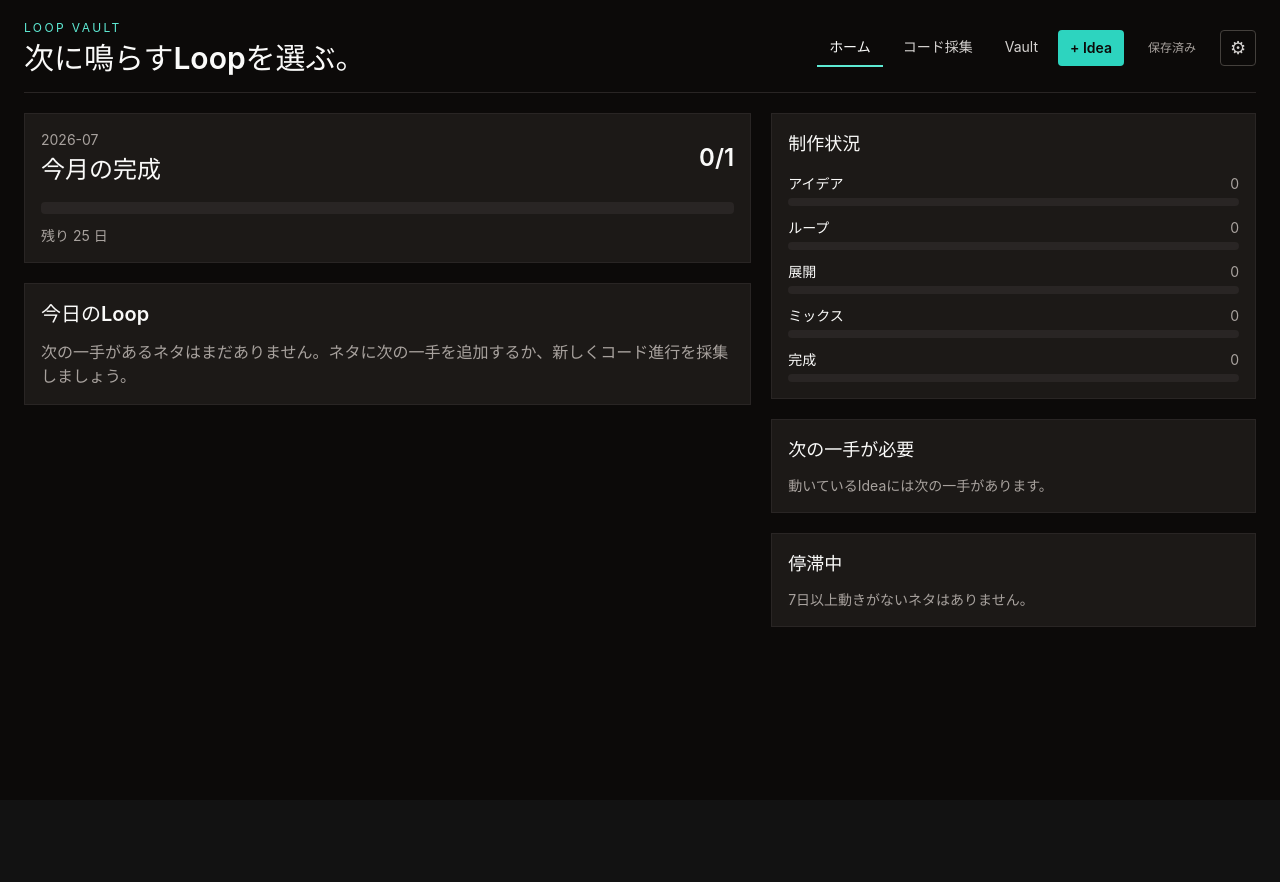
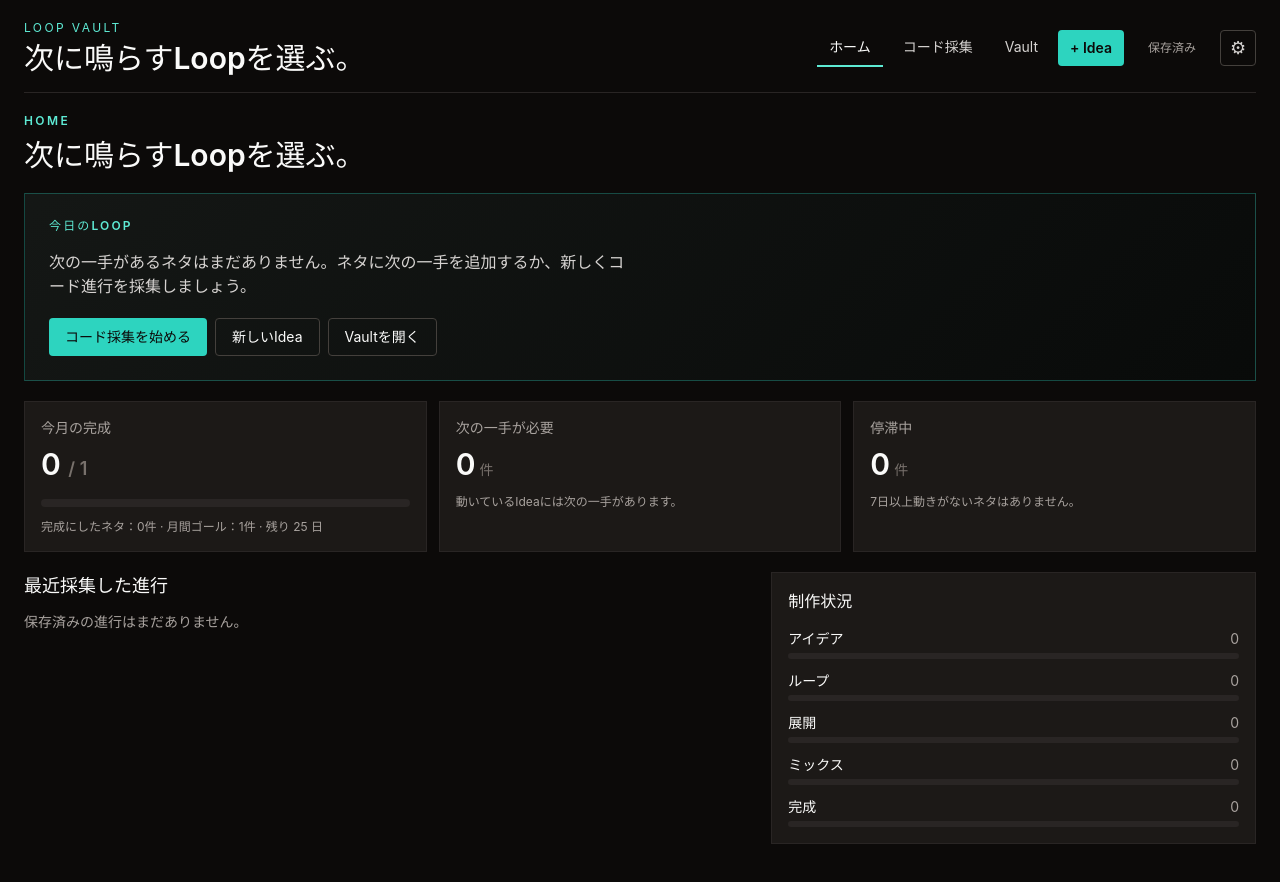
Before and after one commit to Takuyakou/loop-vault, a React (Vite) app: page / in a window 1280 px wide. Before the commit the page ends 800 px from the top, so only its background shows below. Built offline with nearby package versions, Linux system fonts and the light colour scheme.

Commit message:
P3-02: Homeを今日のLoop中心に刷新

```diff
--- a/src/App.tsx
+++ b/src/App.tsx
@@ -11,7 +11,7 @@ import {
   canOpenAssetPath,
   openableAssetExtensions,
 } from "./domain/assetSecurity";
-import { statusLabel } from "./domain/displayLabels";
+import { displayKey, statusLabel } from "./domain/displayLabels";
 import { filterAndSortIdeas, type IdeaFilters } from "./domain/libraryFilters";
 import { monthlyStats } from "./domain/monthlyStats";
 import { pickFocus } from "./domain/focus";
@@ -206,6 +206,9 @@ async function analyzeMidiPath(path: string) {
                 copy={copy}
                 language={language}
                 openDetail={openDetail}
+                openCapture={() => setView("capture")}
+                openCreate={() => setCreateOpen(true)}
+                openVault={() => setView("library")}
                 updateNextAction={updateNextAction}
                 transitionIdea={transitionIdea}
                 setToast={setToast}
@@ -516,6 +519,9 @@ function HomeView({
   copy,
   language,
   openDetail,
+  openCapture,
+  openCreate,
+  openVault,
   updateNextAction,
   transitionIdea,
   setToast,
@@ -525,6 +531,9 @@ function HomeView({
   copy: AppCopy;
   language: AppLanguage;
   openDetail: (id: string) => void;
+  openCapture: () => void;
+  openCreate: () => void;
+  openVault: () => void;
   updateNextAction: (id: string, text: string, now?: Date) => void;
   transitionIdea: (id: string, to: Status, now?: Date) => TransitionResult;
   setToast: (toast: string) => void;
@@ -533,6 +542,14 @@ function HomeView({
   const focus = pickFocus(ideas, now);
   const stats = monthlyStats(ideas, now, monthlyGoal);
   const progress = Math.min(100, (stats.doneCount / stats.goal) * 100);
+  const focusBlock = focus.focus?.progressionBlocks?.[0];
+  const focusPreview = focusBlock
+    ? formatProgressionText(focusBlock.chords).split("\n")[0]
+    : focus.focus?.chordMemo.split("\n").find((line) => line.trim());
+  const recentProgressions = ideas
+    .flatMap((idea) => (idea.progressionBlocks ?? []).map((block) => ({ idea, block })))
+    .sort((left, right) => new Date(right.block.capturedAt).getTime() - new Date(left.block.capturedAt).getTime())
+    .slice(0, 3);
 
   useEffect(() => {
     const timer = setInterval(() => setNow(new Date()), 60_000);
@@ -545,89 +562,97 @@ function HomeView({
   }
 
   return (
-    <div className="grid gap-5 py-5 lg:grid-cols-[1.2fr_0.8fr]">
-      <section className="space-y-5">
-        <Panel>
-          <div className="flex items-center justify-between gap-4">
+    <div className="space-y-5 py-5">
       <div>
-              <p className="text-sm text-stone-400">{stats.year}-{stats.month.toString().padStart(2, "0")}</p>
-              <h2 className="mt-1 text-2xl font-semibold">{copy.home.monthlyFinish}</h2>
+        <p className="text-xs font-semibold uppercase tracking-[0.2em] text-teal-300">Home</p>
+        <h2 className="mt-2 text-2xl font-semibold sm:text-3xl">{language === "ja" ? "次に鳴らすLoopを選ぶ。" : "Choose the loop to play next."}</h2>
       </div>
-            <p className="text-2xl font-semibold">{stats.doneCount}/{stats.goal}</p>
-          </div>
-          <div className="mt-4 h-3 overflow-hidden rounded bg-stone-800">
-            <div className="h-full bg-teal-400" style={{ width: `${progress}%` }} />
-          </div>
-          <p className="mt-3 text-sm text-stone-400">{copy.home.daysLeft(stats.remainingDays)}</p>
-        </Panel>
 
-        <Panel>
-          <h2 className="text-xl font-semibold">{copy.home.today}</h2>
+      <Panel className="border-teal-400/30 bg-[linear-gradient(135deg,rgba(20,23,21,0.96),rgba(8,10,9,0.96))] p-5 sm:p-6">
+        <p className="text-xs font-semibold uppercase tracking-[0.18em] text-teal-300">{copy.home.today}</p>
         {focus.focus ? (
-            <div className="mt-4 border border-stone-800 bg-stone-950 p-4">
+          <div className="mt-3">
             <div className="flex flex-wrap items-start justify-between gap-3">
               <div>
-                  <p className="text-lg font-semibold">{focus.focus.title}</p>
-                  <p className="mt-1 text-sm text-stone-400">
-                    {labelStatus(focus.focus.status, language)} {focus.focus.bpm ? ` · ${focus.focus.bpm} bpm` : ""} {focus.focus.key ? ` · ${focus.focus.key}` : ""}
+                <h3 className="text-2xl font-semibold">{focus.focus.title}</h3>
+                <p className="mt-2 text-sm text-stone-400">
+                  {focus.focus.bpm ? `${focus.focus.bpm} BPM` : language === "ja" ? "BPM未設定" : "BPM unset"}
+                  {focus.focus.key ? ` · ${displayKey(focus.focus.key, language)}` : ""}
+                  {` · ${labelStatus(focus.focus.status, language)}`}
                 </p>
               </div>
               <StatusBadge status={focus.focus.status} language={language} />
             </div>
-              <p className="mt-4 text-sm text-stone-300">{copy.home.nextAction}: {focus.focus.nextAction.text}</p>
-              <div className="mt-4 flex flex-wrap gap-2">
-                <button className="rounded bg-stone-800 px-3 py-2 text-sm" onClick={() => openDetail(focus.focus!.id)}>{language === "ja" ? "Detailを開く" : "Open Detail"}</button>
-                <button className="rounded bg-teal-400 px-3 py-2 text-sm font-semibold text-stone-950" onClick={() => completeNext(focus.focus!)}>{language === "ja" ? "Next完了" : "Complete Next"}</button>
+            {focusPreview ? <p className="mt-5 overflow-x-auto border-y border-stone-800 py-4 font-mono text-sm text-teal-100">{focusPreview}</p> : null}
+            <p className="mt-5 text-sm text-stone-200"><span className="text-stone-500">{copy.home.nextAction}：</span>{focus.focus.nextAction.text}</p>
+            <div className="mt-5 flex flex-wrap gap-2">
+              {focusBlock ? (
+                <button className="grid h-10 w-10 place-items-center rounded bg-cyan-400 font-semibold text-stone-950" onClick={() => void previewTimeline(focusBlock.chords, focusBlock.bpm ?? focus.focus!.bpm)} aria-label={copy.common.preview} title={copy.common.preview}>▶</button>
+              ) : null}
+              <button className="rounded border border-stone-700 px-4 py-2 text-sm font-medium hover:border-teal-300" onClick={() => openDetail(focus.focus!.id)}>{language === "ja" ? "詳細を開く" : "Open details"}</button>
+              <button className="rounded bg-teal-400 px-4 py-2 text-sm font-semibold text-stone-950" onClick={() => completeNext(focus.focus!)}>{language === "ja" ? "次の一手を完了" : "Complete next step"}</button>
             </div>
           </div>
         ) : (
-            <p className="mt-3 text-stone-400">{copy.home.noFocus}</p>
+          <div className="mt-4 max-w-xl">
+            <p className="text-stone-300">{copy.home.noFocus}</p>
+            <div className="mt-5 flex flex-wrap gap-2">
+              <button className="rounded bg-teal-400 px-4 py-2 text-sm font-semibold text-stone-950" onClick={openCapture}>{language === "ja" ? "コード採集を始める" : "Start capture"}</button>
+              <button className="rounded border border-stone-700 px-4 py-2 text-sm" onClick={openCreate}>{language === "ja" ? "新しいIdea" : "New Idea"}</button>
+              <button className="rounded border border-stone-700 px-4 py-2 text-sm" onClick={openVault}>{language === "ja" ? "Vaultを開く" : "Open Vault"}</button>
+            </div>
+          </div>
         )}
       </Panel>
-      </section>
 
-      <aside className="space-y-5">
+      <div className="grid gap-3 md:grid-cols-3">
         <Panel>
-          <h2 className="text-lg font-semibold">{copy.home.pipeline}</h2>
-          <div className="mt-4 space-y-3">
-            {pipeline.map((status) => (
-              <div key={status}>
-                <div className="flex justify-between text-sm">
-                  <span>{labelStatus(status, language)}</span>
-                  <span className="text-stone-400">{stats.pipelineCounts[status]}</span>
+          <p className="text-sm text-stone-400">{copy.home.monthlyFinish}</p>
+          <p className="mt-2 text-3xl font-semibold">{stats.doneCount} <span className="text-lg text-stone-500">/ {stats.goal}</span></p>
+          <div className="mt-4 h-2 overflow-hidden rounded bg-stone-800"><div className="h-full bg-teal-400" style={{ width: `${progress}%` }} /></div>
+          <p className="mt-3 text-xs text-stone-400">{language === "ja" ? `完成にしたネタ：${stats.doneCount}件 · 月間ゴール：${stats.goal}件 · ${copy.home.daysLeft(stats.remainingDays)}` : `${stats.doneCount} completed · Goal ${stats.goal} · ${copy.home.daysLeft(stats.remainingDays)}`}</p>
+        </Panel>
+        <Panel>
+          <p className="text-sm text-stone-400">{copy.home.needsNextAction}</p>
+          <p className="mt-2 text-3xl font-semibold">{focus.needsNextAction.length}<span className="ml-1 text-sm text-stone-500">{language === "ja" ? "件" : "items"}</span></p>
+          <p className="mt-3 text-xs text-stone-400">{focus.needsNextAction.length ? (language === "ja" ? "次の一手を追加できます" : "Add the next step") : copy.home.allHaveNextAction}</p>
+        </Panel>
+        <Panel>
+          <p className="text-sm text-stone-400">{copy.home.stale}</p>
+          <p className="mt-2 text-3xl font-semibold">{focus.stale.length}<span className="ml-1 text-sm text-stone-500">{language === "ja" ? "件" : "items"}</span></p>
+          <p className="mt-3 text-xs text-stone-400">{focus.stale.length ? (language === "ja" ? "7日以上動きがないネタ" : "No activity for 7+ days") : copy.home.noStale}</p>
+        </Panel>
       </div>
-                <div className="mt-1 h-2 rounded bg-stone-800">
-                  <div className="h-2 rounded bg-cyan-400" style={{ width: `${Math.min(100, stats.pipelineCounts[status] * 18)}%` }} />
+
+      <div className="grid gap-5 lg:grid-cols-[1.2fr_0.8fr]">
+        <section>
+          <h3 className="text-lg font-semibold">{language === "ja" ? "最近採集した進行" : "Recently captured progressions"}</h3>
+          {recentProgressions.length ? (
+            <div className="mt-3 grid gap-3 md:grid-cols-2 xl:grid-cols-3">
+              {recentProgressions.map(({ idea, block }) => (
+                <article key={block.id} className="border border-stone-800 bg-stone-950 p-4">
+                  <p className="line-clamp-1 font-medium">{block.summaryText || (language === "ja" ? "保存したコード進行" : "Saved progression")}</p>
+                  <p className="mt-1 text-xs text-stone-500">{idea.title}</p>
+                  <p className="mt-4 line-clamp-2 font-mono text-xs text-teal-100">{formatProgressionText(block.chords).split("\n")[0]}</p>
+                  <div className="mt-4 flex gap-2">
+                    <button className="grid h-8 w-8 place-items-center rounded border border-cyan-400/60 text-cyan-100" onClick={() => void previewTimeline(block.chords, block.bpm ?? idea.bpm)} aria-label={copy.common.preview} title={copy.common.preview}>▶</button>
+                    <button className="rounded border border-stone-700 px-3 py-1 text-xs" onClick={() => openDetail(idea.id)}>{language === "ja" ? "Vaultで開く" : "Open in Vault"}</button>
                   </div>
-              </div>
+                </article>
               ))}
             </div>
-        </Panel>
+          ) : <p className="mt-3 text-sm text-stone-400">{language === "ja" ? "保存済みの進行はまだありません。" : "No saved progressions yet."}</p>}
+        </section>
+        <aside className="space-y-4">
           <Panel>
-          <h2 className="text-lg font-semibold">{copy.home.needsNextAction}</h2>
-          <IdeaList ideas={focus.needsNextAction} openDetail={openDetail} empty={copy.home.allHaveNextAction} language={language} />
-        </Panel>
-        <Panel>
-          <h2 className="text-lg font-semibold">{copy.home.stale}</h2>
-          <div className="mt-3 space-y-2">
-            {focus.stale.length === 0 ? <p className="text-sm text-stone-400">{copy.home.noStale}</p> : null}
-            {focus.stale.map((entry) => (
-              <div key={entry.idea.id} className="border border-stone-800 p-3">
-                <button className="text-left font-medium" onClick={() => openDetail(entry.idea.id)}>{entry.idea.title}</button>
-                <p className="mt-1 text-sm text-stone-400">{language === "ja" ? `${entry.idleDays}日停止` : `${entry.idleDays} days idle`} {entry.suggestHold ? ` · ${language === "ja" ? "Hold推奨" : "Hold suggested"}` : ""}</p>
-                {entry.suggestHold ? (
-                  <button className="mt-2 rounded border border-stone-700 px-2 py-1 text-xs" onClick={() => {
-                    const result = transitionIdea(entry.idea.id, "hold", new Date());
-                    if (!result.ok) setToast(result.error.message);
-                  }}>
-                    {copy.home.suggestHold}
-                  </button>
-                ) : null}
-              </div>
-            ))}
+            <h3 className="font-semibold">{copy.home.pipeline}</h3>
+            <div className="mt-4 space-y-3">
+              {pipeline.map((status) => <div key={status}><div className="flex justify-between text-sm"><span>{labelStatus(status, language)}</span><span className="text-stone-400">{stats.pipelineCounts[status]}</span></div><div className="mt-1 h-1.5 rounded bg-stone-800"><div className="h-full rounded bg-cyan-400" style={{ width: `${Math.min(100, stats.pipelineCounts[status] * 18)}%` }} /></div></div>)}
             </div>
           </Panel>
+          {focus.stale.length ? <Panel><h3 className="font-semibold">{copy.home.stale}</h3><div className="mt-3 space-y-2">{focus.stale.map((entry) => <div key={entry.idea.id} className="flex items-center justify-between gap-3 border-t border-stone-800 pt-2"><button className="text-left text-sm font-medium" onClick={() => openDetail(entry.idea.id)}>{entry.idea.title}</button>{entry.suggestHold ? <button className="rounded border border-stone-700 px-2 py-1 text-xs" onClick={() => { const result = transitionIdea(entry.idea.id, "hold", new Date()); if (!result.ok) setToast(result.error.message); }}>{copy.home.suggestHold}</button> : null}</div>)}</div></Panel> : null}
         </aside>
+      </div>
     </div>
   );
 }
@@ -1186,20 +1211,6 @@ function EmptyState({ openCreate, copy }: { openCreate: () => void; copy: AppCop
   );
 }
 
-function IdeaList({ ideas, openDetail, empty, language }: { ideas: SongIdea[]; openDetail: (id: string) => void; empty: string; language: AppLanguage }) {
-  if (ideas.length === 0) return <p className="mt-3 text-sm text-stone-400">{empty}</p>;
-  return (
-    <div className="mt-3 space-y-2">
-      {ideas.map((idea) => (
-        <button key={idea.id} className="block w-full border border-stone-800 p-3 text-left hover:border-teal-400" onClick={() => openDetail(idea.id)}>
-          <span className="font-medium">{idea.title}</span>
-          <span className="ml-2 text-sm text-stone-400">{labelStatus(idea.status, language)}</span>
-        </button>
-      ))}
-    </div>
-  );
-}
-
 function StatusPanel({ title, body }: { title: string; body: string }) {
   return (
     <div>
```
Lines whose indentation alone changed are shown as unchanged.
